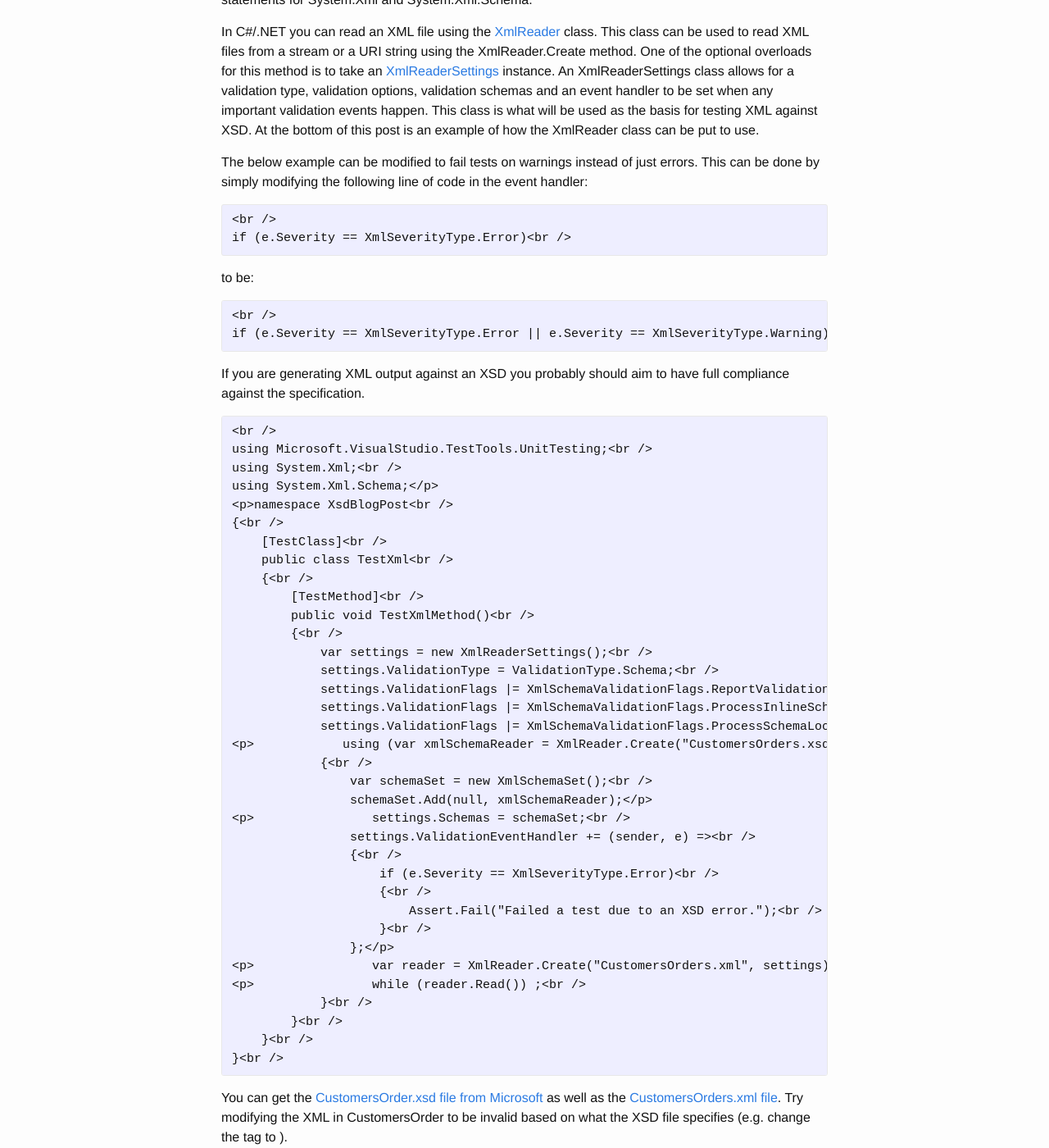
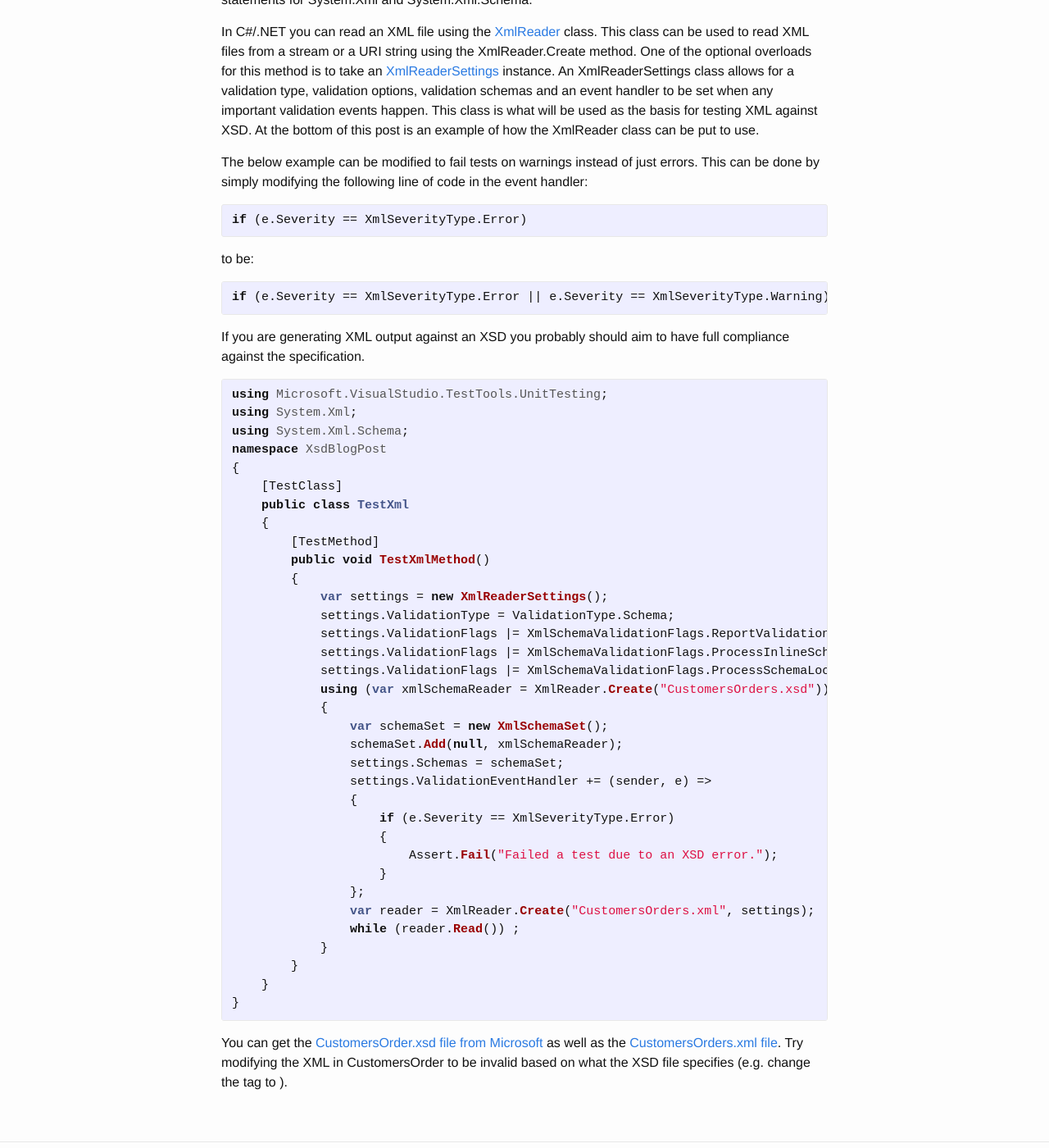
Before and after one commit to Simon-Campbell/Simon-Campbell.github.io, a Jekyll site: the page built from _posts/2014-07-07-testing-xml-against-xsd-in-c-net.md, in a window 1280 px wide and 1400 px high, scrolled down 493 px. Shown: the whole window at 82% size. Built offline with Jekyll 4.4.1, drawn with Linux system fonts in a browser that asks for light colours.

Commit message:
Update code formatting for post

```diff
--- a/_posts/2014-07-07-testing-xml-against-xsd-in-c-net.md
+++ b/_posts/2014-07-07-testing-xml-against-xsd-in-c-net.md
@@ -20,54 +20,54 @@ In C#/.NET you can read an XML file using the [XmlReader][1] class. This class c
 
 The below example can be modified to fail tests on warnings instead of just errors. This can be done by simply modifying the following line of code in the event handler:
 
-<pre class="brush: plain; title: ; notranslate" title="">&lt;br /&gt;
-if (e.Severity == XmlSeverityType.Error)&lt;br /&gt;
-</pre>
+{% highlight csharp %}
+if (e.Severity == XmlSeverityType.Error)
+{% endhighlight %}
 
 to be:
 
-<pre class="brush: plain; title: ; notranslate" title="">&lt;br /&gt;
-if (e.Severity == XmlSeverityType.Error || e.Severity == XmlSeverityType.Warning)&lt;br /&gt;
-</pre>
+{% highlight csharp %}
+if (e.Severity == XmlSeverityType.Error || e.Severity == XmlSeverityType.Warning)
+{% endhighlight %}
 
 If you are generating XML output against an XSD you probably should aim to have full compliance against the specification.
 
-<pre class="brush: csharp; collapse: true; light: false; title: Example XSD Testing; toolbar: true; notranslate" title="Example XSD Testing">&lt;br /&gt;
-using Microsoft.VisualStudio.TestTools.UnitTesting;&lt;br /&gt;
-using System.Xml;&lt;br /&gt;
-using System.Xml.Schema;&lt;/p&gt;
-&lt;p&gt;namespace XsdBlogPost&lt;br /&gt;
-{&lt;br /&gt;
-    [TestClass]&lt;br /&gt;
-    public class TestXml&lt;br /&gt;
-    {&lt;br /&gt;
-        [TestMethod]&lt;br /&gt;
-        public void TestXmlMethod()&lt;br /&gt;
-        {&lt;br /&gt;
-            var settings = new XmlReaderSettings();&lt;br /&gt;
-            settings.ValidationType = ValidationType.Schema;&lt;br /&gt;
-            settings.ValidationFlags |= XmlSchemaValidationFlags.ReportValidationWarnings;&lt;br /&gt;
-            settings.ValidationFlags |= XmlSchemaValidationFlags.ProcessInlineSchema;&lt;br /&gt;
-            settings.ValidationFlags |= XmlSchemaValidationFlags.ProcessSchemaLocation;&lt;/p&gt;
-&lt;p&gt;            using (var xmlSchemaReader = XmlReader.Create(&quot;CustomersOrders.xsd&quot;))&lt;br /&gt;
-            {&lt;br /&gt;
-                var schemaSet = new XmlSchemaSet();&lt;br /&gt;
-                schemaSet.Add(null, xmlSchemaReader);&lt;/p&gt;
-&lt;p&gt;                settings.Schemas = schemaSet;&lt;br /&gt;
-                settings.ValidationEventHandler += (sender, e) =&gt;&lt;br /&gt;
-                {&lt;br /&gt;
-                    if (e.Severity == XmlSeverityType.Error)&lt;br /&gt;
-                    {&lt;br /&gt;
-                        Assert.Fail(&quot;Failed a test due to an XSD error.&quot;);&lt;br /&gt;
-                    }&lt;br /&gt;
-                };&lt;/p&gt;
-&lt;p&gt;                var reader = XmlReader.Create(&quot;CustomersOrders.xml&quot;, settings);&lt;/p&gt;
-&lt;p&gt;                while (reader.Read()) ;&lt;br /&gt;
-            }&lt;br /&gt;
-        }&lt;br /&gt;
-    }&lt;br /&gt;
-}&lt;br /&gt;
-</pre>
+{% highlight csharp %}
+using Microsoft.VisualStudio.TestTools.UnitTesting;
+using System.Xml;
+using System.Xml.Schema;
+namespace XsdBlogPost
+{
+    [TestClass]
+    public class TestXml
+    {
+        [TestMethod]
+        public void TestXmlMethod()
+        {
+            var settings = new XmlReaderSettings();
+            settings.ValidationType = ValidationType.Schema;
+            settings.ValidationFlags |= XmlSchemaValidationFlags.ReportValidationWarnings;
+            settings.ValidationFlags |= XmlSchemaValidationFlags.ProcessInlineSchema;
+            settings.ValidationFlags |= XmlSchemaValidationFlags.ProcessSchemaLocation;
+            using (var xmlSchemaReader = XmlReader.Create("CustomersOrders.xsd"))
+            {
+                var schemaSet = new XmlSchemaSet();
+                schemaSet.Add(null, xmlSchemaReader);
+                settings.Schemas = schemaSet;
+                settings.ValidationEventHandler += (sender, e) =>
+                {
+                    if (e.Severity == XmlSeverityType.Error)
+                    {
+                        Assert.Fail("Failed a test due to an XSD error.");
+                    }
+                };
+                var reader = XmlReader.Create("CustomersOrders.xml", settings);
+                while (reader.Read()) ;
+            }
+        }
+    }
+}
+{% endhighlight %}
 
 You can get the [CustomersOrder.xsd file from Microsoft][3] as well as the [CustomersOrders.xml file][4]. Try modifying the XML in CustomersOrder to be invalid based on what the XSD file specifies (e.g. change the tag to ).
 
```
Also changed, not shown: 2 other files.
